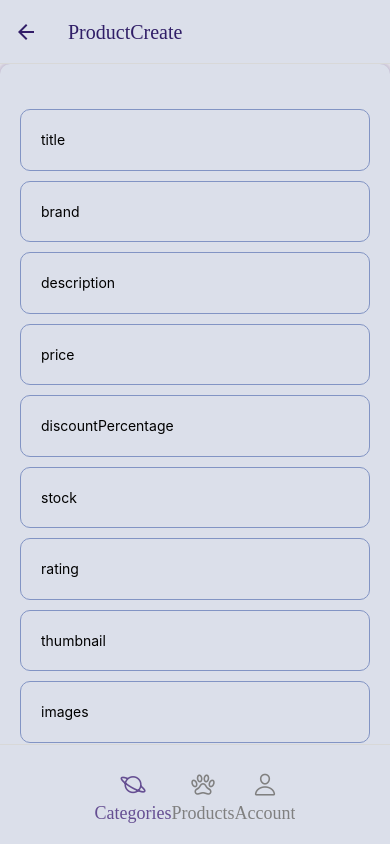
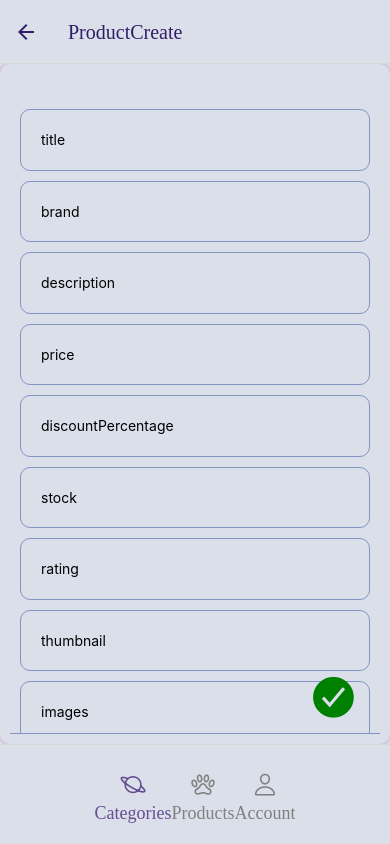
Before and after one commit to habibecee/E-commerce-App-RNCli, a React Native app: screen /ProductCreate in a window 390 px wide. Built offline with nearby package versions, Linux system fonts and the light colour scheme; data requests are answered from the project's data file.

Commit message:
some style bugs fixed

```diff
--- a/db.json
+++ b/db.json
@@ -97,9 +97,7 @@
       "brand": "Samsung",
       "categoryId": 1,
       "thumbnail": "https://i.dummyjson.com/data/products/3/thumbnail.jpg",
-      "images": [
-        "https://i.dummyjson.com/data/products/3/1.jpg"
-      ]
+      "images": ["https://i.dummyjson.com/data/products/3/1.jpg"]
     },
     {
       "id": 4,
--- a/src/Components/ProductChanges.js
+++ b/src/Components/ProductChanges.js
@@ -111,24 +111,19 @@ export default function ProductChanges({
           );
         }}
       />
-      {String(onChange) === 'ProductUpdate' ? (
-        <TouchableOpacity
-          style={styles.button}
-          onPress={() => productUpdateFunc()}>
-          <Text style={styles.buttonText}> Update Product </Text>
-        </TouchableOpacity>
-      ) : (
-        <TouchableOpacity
-          style={styles.button}
-          onPress={() => (
-            productCreate(),
-            setTimeout(() => {
-              navigate('Products');
-            }, 1000)
-          )}>
-          <Text style={styles.buttonText}> Create New Product </Text>
-        </TouchableOpacity>
-      )}
+
+      {/* <TouchableOpacity
+        style={styles.button}
+        onPress={() =>
+          onChange === 'ProductUpdate'
+            ? productUpdateFunc()
+            : (productCreate(),
+              setTimeout(() => {
+                navigate('Products');
+              }, 1000))
+        }>
+        <Text style={styles.buttonText}> {productButton} </Text>
+      </TouchableOpacity> */}
     </View>
   );
 }
--- a/src/Pages/ProductCreate.js
+++ b/src/Pages/ProductCreate.js
@@ -1,18 +1,56 @@
-import {SafeAreaView} from 'react-native';
+import {SafeAreaView, StyleSheet, Text, TouchableOpacity} from 'react-native';
 import React, {useContext} from 'react';
 import {MainContext} from '../Context/Context';
 import ProductChanges from '../Components/ProductChanges';
+import {useNavigation} from '@react-navigation/native';
+import {colors, fonts} from '../Utils/GeneralStyles';
+import Icon from 'react-native-vector-icons/Ionicons';
 
 export default function ProductCreate() {
-  const {placeholder} = useContext(MainContext);
+  const {placeholder, productCreate} = useContext(MainContext);
+  const {navigate} = useNavigation();
 
   return (
-    <SafeAreaView>
+    <SafeAreaView style={styles.container}>
       <ProductChanges
         onChange={'ProductCreate'}
         productButton={' Create New Product '}
         defaultValue={placeholder}
       />
+
+      <TouchableOpacity
+        style={styles.button}
+        onPress={() => (
+          productCreate(),
+          setTimeout(() => {
+            navigate('Products');
+          }, 1000)
+        )}>
+        <Icon
+          name="checkmark-circle-sharp"
+          size={50}
+          color="green"
+          style={styles.buttonText}
+        />
+      </TouchableOpacity>
     </SafeAreaView>
   );
 }
+
+const styles = StyleSheet.create({
+  container: {
+    flex: 1,
+  },
+  button: {
+    position: 'absolute',
+    bottom: 20,
+    right: 30,
+    zIndex: 999,
+    alignItems: 'center',
+    justifyContent: 'center',
+    borderRadius: 50,
+    padding: 0,
+    backgroundColor: 'transparent',
+  },
+  buttonText: {},
+});
--- a/src/Pages/ProductUpdate.js
+++ b/src/Pages/ProductUpdate.js
@@ -1,9 +1,17 @@
-import {Alert, SafeAreaView} from 'react-native';
+import {
+  Alert,
+  SafeAreaView,
+  StyleSheet,
+  Text,
+  TouchableOpacity,
+} from 'react-native';
 import React, {useContext, useEffect, useState} from 'react';
 import {useNavigation} from '@react-navigation/native';
 import axiosInstance from '../Utils/axios';
 import {MainContext} from '../Context/Context';
 import ProductChanges from '../Components/ProductChanges';
+import {colors, fonts} from '../Utils/GeneralStyles';
+import Icon from 'react-native-vector-icons/Ionicons';
 
 export default function ProductUpdate(props) {
   const {fetchProducts} = useContext(MainContext);
@@ -33,7 +41,7 @@ export default function ProductUpdate(props) {
   }
 
   return (
-    <SafeAreaView>
+    <SafeAreaView style={styles.container}>
       <ProductChanges
         productUpdateFunc={productUpdate}
         onChange={'ProductUpdate'}
@@ -51,6 +59,33 @@ export default function ProductUpdate(props) {
         ]}
         productButton={' Update Product '}
       />
+
+      <TouchableOpacity style={styles.button} onPress={() => productUpdate()}>
+        <Icon
+          name="checkmark-circle-sharp"
+          size={50}
+          color="green"
+          style={styles.buttonText}
+        />
+      </TouchableOpacity>
     </SafeAreaView>
   );
 }
+
+const styles = StyleSheet.create({
+  container: {
+    flex: 1,
+  },
+  button: {
+    position: 'absolute',
+    bottom: 20,
+    right: 30,
+    zIndex: 999,
+    alignItems: 'center',
+    justifyContent: 'center',
+    borderRadius: 50,
+    padding: 0,
+    backgroundColor: 'transparent',
+  },
+  buttonText: {},
+});
```
